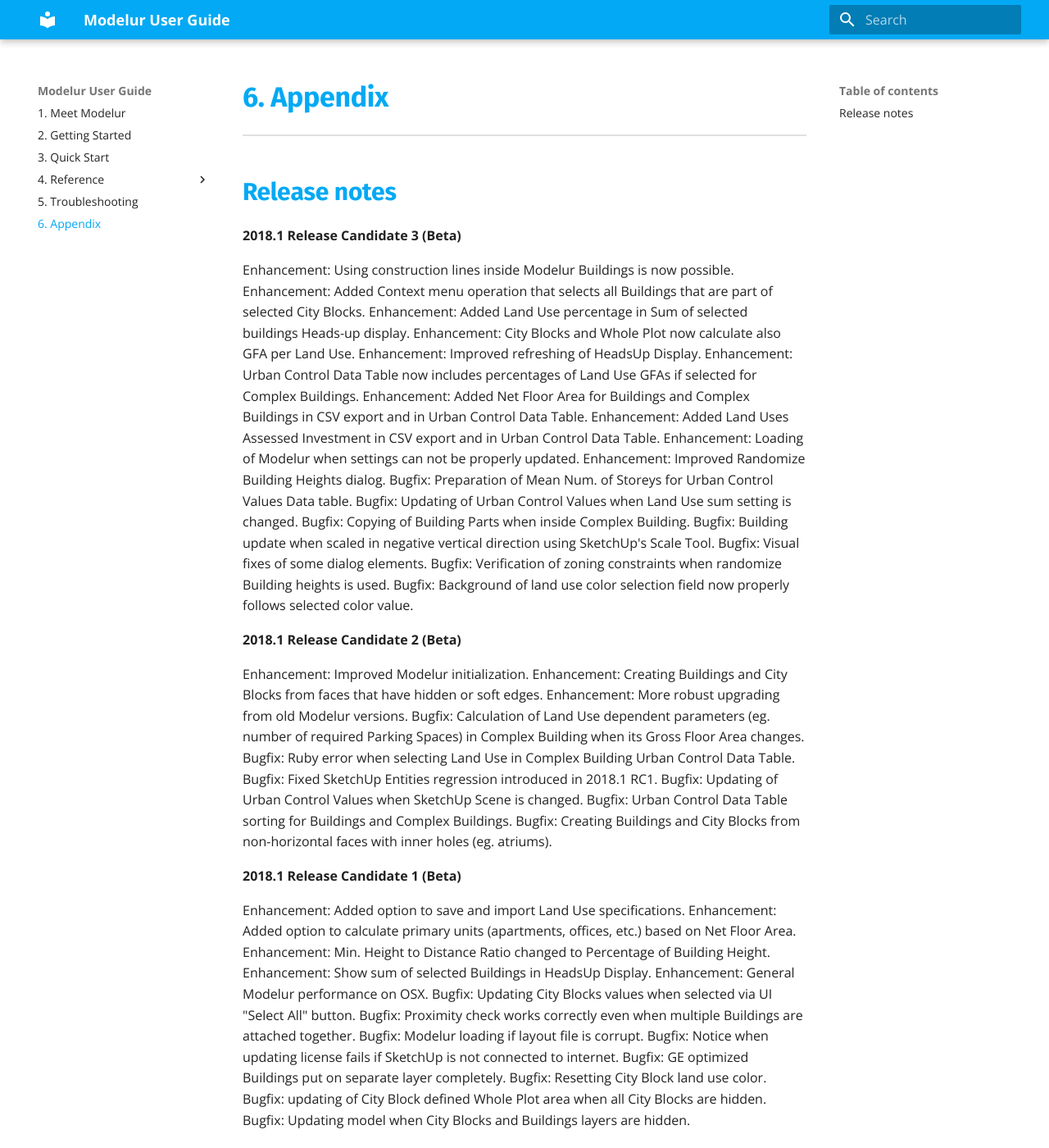
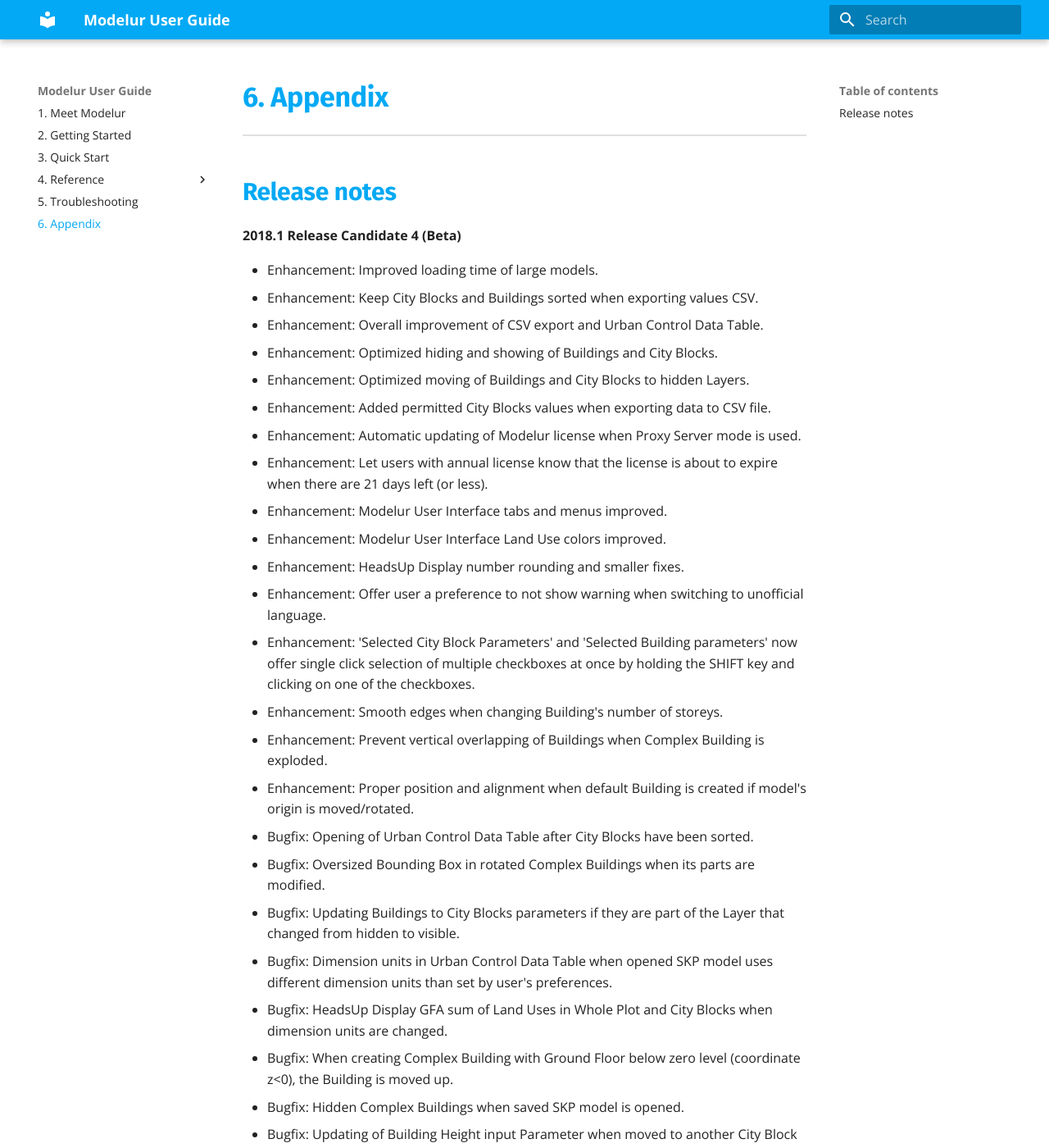
Before and after one commit to Modelur/docs, an MkDocs documentation site: the page built from docs/appendix.md, in a window 1280 px wide and 1400 px high. Shown: the whole window at 82% size. Built offline with MkDocs 1.6.1 and Material for MkDocs 9.7.7, drawn with Linux system fonts in a browser that asks for light colours; old or Windows-style settings are respelled for this version of MkDocs; some of the changed text lies outside the part shown.

Commit message:
Updated list of changes.

```diff
--- a/docs/appendix.md
+++ b/docs/appendix.md
@@ -1,107 +1,137 @@
 Release notes
 -------------
 
+**2018.1 Release Candidate 4 (Beta)**
+
+ - Enhancement: Improved loading time of large models.
+ - Enhancement: Keep City Blocks and Buildings sorted when exporting values CSV.
+ - Enhancement: Overall improvement of CSV export and Urban Control Data Table.
+ - Enhancement: Optimized hiding and showing of Buildings and City Blocks.
+ - Enhancement: Optimized moving of Buildings and City Blocks to hidden Layers.
+ - Enhancement: Added permitted City Blocks values when exporting data to CSV file.
+ - Enhancement: Automatic updating of Modelur license when Proxy Server mode is used.
+ - Enhancement: Let users with annual license know that the license is about to expire when there are 21 days left (or less).
+ - Enhancement: Modelur User Interface tabs and menus improved.
+ - Enhancement: Modelur User Interface Land Use colors improved.
+ - Enhancement: HeadsUp Display number rounding and smaller fixes.
+ - Enhancement: Offer user a preference to not show warning when switching to unofficial language.
+ - Enhancement: 'Selected City Block Parameters' and 'Selected Building parameters' now offer single click selection of multiple checkboxes at once by holding the SHIFT key and clicking on one of the checkboxes.
+ - Enhancement: Smooth edges when changing Building's number of storeys.
+ - Enhancement: Prevent vertical overlapping of Buildings when Complex Building is exploded.
+ - Enhancement: Proper position and alignment when default Building is created if model's origin is moved/rotated.
+ - Bugfix: Opening of Urban Control Data Table after City Blocks have been sorted.
+ - Bugfix: Oversized Bounding Box in rotated Complex Buildings when its parts are modified.
+ - Bugfix: Updating Buildings to City Blocks parameters if they are part of the Layer that changed from hidden to visible.
+ - Bugfix: Dimension units in Urban Control Data Table when opened SKP model uses different dimension units than set by user's preferences.
+ - Bugfix: HeadsUp Display GFA sum of Land Uses in Whole Plot and City Blocks when dimension units are changed.
+ - Bugfix: When creating Complex Building with Ground Floor below zero level (coordinate z<0), the Building is moved up.
+ - Bugfix: Hidden Complex Buildings when saved SKP model is opened.
+ - Bugfix: Updating of Building Height input Parameter when moved to another City Block (if it has non-default Storey Heights).
+ - Bugfix: Changing of Whole Plot or City Block default Building number of storeys when Buildings with default Number of Storeys are hidden.
+ - Bugfix: Prevented entering into Simple Building's built-up area Group which bugsplat SketchUp.
+ - Bugfix: SHIFT + mouse scrolling properly changes values on all fields.
+
 **2018.1 Release Candidate 3 (Beta)**
 
-Enhancement: Using construction lines inside Modelur Buildings is now possible.
-Enhancement: Added Context menu operation that selects all Buildings that are part of selected City Blocks.
-Enhancement: Added Land Use percentage in Sum of selected buildings Heads-up display.
-Enhancement: City Blocks and Whole Plot now calculate also GFA per Land Use.
-Enhancement: Improved refreshing of HeadsUp Display.
-Enhancement: Urban Control Data Table now includes percentages of Land Use GFAs if selected for Complex Buildings.
-Enhancement: Added Net Floor Area for Buildings and Complex Buildings in CSV export and in Urban Control Data Table.
-Enhancement: Added Land Uses Assessed Investment in CSV export and in Urban Control Data Table.
-Enhancement: Loading of Modelur when settings can not be properly updated.
-Enhancement: Improved Randomize Building Heights dialog.
-Bugfix: Preparation of Mean Num. of Storeys for Urban Control Values Data table.
-Bugfix: Updating of Urban Control Values when Land Use sum setting is changed.
-Bugfix: Copying of Building Parts when inside Complex Building.
-Bugfix: Building update when scaled in negative vertical direction using SketchUp's Scale Tool.
-Bugfix: Visual fixes of some dialog elements.
-Bugfix: Verification of zoning constraints when randomize Building heights is used.
-Bugfix: Background of land use color selection field now properly follows selected color value.
+ - Enhancement: Using construction lines inside Modelur Buildings is now possible.
+ - Enhancement: Added Context menu operation that selects all Buildings that are part of selected City Blocks.
+ - Enhancement: Added Land Use percentage in Sum of selected buildings Heads-up display.
+ - Enhancement: City Blocks and Whole Plot now calculate also GFA per Land Use.
+ - Enhancement: Improved refreshing of HeadsUp Display.
+ - Enhancement: Urban Control Data Table now includes percentages of Land Use GFAs if selected for Complex Buildings.
+ - Enhancement: Added Net Floor Area for Buildings and Complex Buildings in CSV export and in Urban Control Data Table.
+ - Enhancement: Added Land Uses Assessed Investment in CSV export and in Urban Control Data Table.
+ - Enhancement: Loading of Modelur when settings can not be properly updated.
+ - Enhancement: Improved Randomize Building Heights dialog.
+ - Bugfix: Preparation of Mean Num. of Storeys for Urban Control Values Data table.
+ - Bugfix: Updating of Urban Control Values when Land Use sum setting is changed.
+ - Bugfix: Copying of Building Parts when inside Complex Building.
+ - Bugfix: Building update when scaled in negative vertical direction using SketchUp's Scale Tool.
+ - Bugfix: Visual fixes of some dialog elements.
+ - Bugfix: Verification of zoning constraints when randomize Building heights is used.
+ - Bugfix: Background of land use color selection field now properly follows selected color value.
 
 **2018.1 Release Candidate 2 (Beta)**
 
-Enhancement: Improved Modelur initialization.
-Enhancement: Creating Buildings and City Blocks from faces that have hidden or soft edges.
-Enhancement: More robust upgrading from old Modelur versions.
-Bugfix: Calculation of Land Use dependent parameters (eg. number of required Parking Spaces) in Complex Building when its Gross Floor Area changes.
-Bugfix: Ruby error when selecting Land Use in Complex Building Urban Control Data Table.
-Bugfix: Fixed SketchUp Entities regression introduced in 2018.1 RC1.
-Bugfix: Updating of Urban Control Values when SketchUp Scene is changed.
-Bugfix: Urban Control Data Table sorting for Buildings and Complex Buildings.
-Bugfix: Creating Buildings and City Blocks from non-horizontal faces with inner holes (eg. atriums).
+ - Enhancement: Improved Modelur initialization.
+ - Enhancement: Creating Buildings and City Blocks from faces that have hidden or soft edges.
+ - Enhancement: More robust upgrading from old Modelur versions.
+ - Bugfix: Calculation of Land Use dependent parameters (eg. number of required Parking Spaces) in Complex Building when its Gross Floor Area changes.
+ - Bugfix: Ruby error when selecting Land Use in Complex Building Urban Control Data Table.
+ - Bugfix: Fixed SketchUp Entities regression introduced in 2018.1 RC1.
+ - Bugfix: Updating of Urban Control Values when SketchUp Scene is changed.
+ - Bugfix: Urban Control Data Table sorting for Buildings and Complex Buildings.
+ - Bugfix: Creating Buildings and City Blocks from non-horizontal faces with inner holes (eg. atriums).
 
 **2018.1 Release Candidate 1 (Beta)**
 
-Enhancement: Added option to save and import Land Use specifications.
-Enhancement: Added option to calculate primary units (apartments, offices, etc.) based on Net Floor Area.
-Enhancement: Min. Height to Distance Ratio changed to Percentage of Building Height.
-Enhancement: Show sum of selected Buildings in HeadsUp Display.
-Enhancement: General Modelur performance on OSX.
-Bugfix: Updating City Blocks values when selected via UI "Select All" button.
-Bugfix: Proximity check works correctly even when multiple Buildings are attached together.
-Bugfix: Modelur loading if layout file is corrupt.
-Bugfix: Notice when updating license fails if SketchUp is not connected to internet.
-Bugfix: GE optimized Buildings put on separate layer completely.
-Bugfix: Resetting City Block land use color.
-Bugfix: updating of City Block defined Whole Plot area when all City Blocks are hidden.
-Bugfix: Updating model when City Blocks and Buildings layers are hidden.
+ - Enhancement: Added option to save and import Land Use specifications.
+ - Enhancement: Added option to calculate primary units (apartments, offices, etc.) based on Net Floor Area.
+ - Enhancement: Min. Height to Distance Ratio changed to Percentage of Building Height.
+ - Enhancement: Show sum of selected Buildings in HeadsUp Display.
+ - Enhancement: General Modelur performance on OSX.
+ - Bugfix: Updating City Blocks values when selected via UI "Select All" button.
+ - Bugfix: Proximity check works correctly even when multiple Buildings are attached together.
+ - Bugfix: Modelur loading if layout file is corrupt.
+ - Bugfix: Notice when updating license fails if SketchUp is not connected to internet.
+ - Bugfix: GE optimized Buildings put on separate layer completely.
+ - Bugfix: Resetting City Block land use color.
+ - Bugfix: updating of City Block defined Whole Plot area when all City Blocks are hidden.
+ - Bugfix: Updating model when City Blocks and Buildings layers are hidden.
 
 
 **0.6.1 R02 (Beta)**
 
-Enhancement: Improved Floating licensing.
-Bugfix: Improved decimals output in HeadsUp Display and Urban Control Data table.
-Bugfix: Copying of Buildings and City Blocks with non-default Land Use from one model to another.
-Bugfix: Export of Urban Design Control Values when Complex Buildings are not selected for export.
-Bugfix: Opening model with many Land Uses when using Trial license.
+ - Enhancement: Improved Floating licensing.
+ - Bugfix: Improved decimals output in HeadsUp Display and Urban Control Data table.
+ - Bugfix: Copying of Buildings and City Blocks with non-default Land Use from one model to another.
+ - Bugfix: Export of Urban Design Control Values when Complex Buildings are not selected for export.
+ - Bugfix: Opening model with many Land Uses when using Trial license.
 
 **0.6.1 R01 (Beta)**
 
-Enhancement: Improved initialization of Modelur.
-Enhancement: Internal FileUtils library switched to Ruby's Core Lib.
-Enhancement: Added free Modelur Viewer mode.
-Enhancement: Improved handling of City Blocks Layers.
-Bugfix: Automatic license update if it has expired.
-Bugfix: Manual license update if license has already expired.
-Bugfix: Warnings when too high Buildings are hidden or not yet built.
+ - Enhancement: Improved initialization of Modelur.
+ - Enhancement: Internal FileUtils library switched to Ruby's Core Lib.
+ - Enhancement: Added free Modelur Viewer mode.
+ - Enhancement: Improved handling of City Blocks Layers.
+ - Bugfix: Automatic license update if it has expired.
+ - Bugfix: Manual license update if license has already expired.
+ - Bugfix: Warnings when too high Buildings are hidden or not yet built.
 
 **0.6.0 Technical Preview 2 (Beta)**
 
-Enhancement: Added Danish translation. Thank you Uffe Gross Nielsen!
-Bugfix: Fixed City Block material selection (by Land Use or user defined).
-Bugfix: Loading of Land Use data when it doesn't exist in UI yet.
-Bugfix: Updating of Whole Plot area size when new City Blocks are added and no Buildings are present in the model.
-Bugfix: Saving of JSON files which contain strings with commas.
-Bugfix: Fixed City Block error when assessed investment is not set for selected Land Use.
+ - Enhancement: Added Danish translation. Thank you Uffe Gross Nielsen!
+ - Bugfix: Fixed City Block material selection (by Land Use or user defined).
+ - Bugfix: Loading of Land Use data when it doesn't exist in UI yet.
+ - Bugfix: Updating of Whole Plot area size when new City Blocks are added and no Buildings are present in the model.
+ - Bugfix: Saving of JSON files which contain strings with commas.
+ - Bugfix: Fixed City Block error when assessed investment is not set for selected Land Use.
 
 **0.6.0 Technical Preview 1 (Beta)**
 
-- Major Enhancement: Added City Blocks, which allow you to define default Zoning Parameters and calculate Urban Control Values on City Block level. Learn more at https://modelur.github.io/docs/reference/city_block/
+- Major  - Enhancement: Added City Blocks, which allow you to define default Zoning Parameters and calculate Urban Control Values on City Block level. Learn more at https://modelur.github.io/docs/reference/city_block/
 - Deprecated: Parametric Maps have been removed, use City Blocks instead. In case you have some models with Parametric Maps, you can still turn them on by executing the following code in SketchUp's Ruby Console: "Modelur::enable_parametric_maps". Once executed, you will be asked to restart SketchUp. To disable Parametric Maps, execute "Modelur::disable_parametric_maps" in Ruby Console.
-Enhancement: Added Modelur Context Menu.
-Enhancement: Heads-up Display of urban control values now shows name of selected Entity (Building and City Block).
-Enhancement: Descriptions of Modelur commands in SketchUp UI.
-Enhancement: Overloading of Parameters when multiple objects are selected.
-Enhancement: Hidden Buildings are not shown in Urban Control Data table and not exported to CSV.
-Enhancement: Improved editing of Complex Buildings and their Building parts when selected via Urban Control Data Table.
-Bugfix: Proper conversion of ComplexBuildings heights to number of storeys when base part has non-default first storey height.
-Bugfix: Exit VCB copying of Buildings when Modelur Parameter is changed.
-Bugfix: Building names can now start with number.
-Bugfix: Changing of dimension units when default Land Uses were erased.
-Bugfix: Updating of Complex Building values when Land Use requirements change.
-Bugfix: Marking of Terraces and Loggias when editing the Building manually.
-Bugfix: Creating Complex Building from scratch when default number of storeys is different than defined by default Complex Building itself
+ - Enhancement: Added Modelur Context Menu.
+ - Enhancement: Heads-up Display of urban control values now shows name of selected Entity (Building and City Block).
+ - Enhancement: Descriptions of Modelur commands in SketchUp UI.
+ - Enhancement: Overloading of Parameters when multiple objects are selected.
+ - Enhancement: Hidden Buildings are not shown in Urban Control Data table and not exported to CSV.
+ - Enhancement: Improved editing of Complex Buildings and their Building parts when selected via Urban Control Data Table.
+ - Bugfix: Proper conversion of ComplexBuildings heights to number of storeys when base part has non-default first storey height.
+ - Bugfix: Exit VCB copying of Buildings when Modelur Parameter is changed.
+ - Bugfix: Building names can now start with number.
+ - Bugfix: Changing of dimension units when default Land Uses were erased.
+ - Bugfix: Updating of Complex Building values when Land Use requirements change.
+ - Bugfix: Marking of Terraces and Loggias when editing the Building manually.
+ - Bugfix: Creating Complex Building from scratch when default number of storeys is different than defined by default Complex Building itself
 
 **0.5.9 R5 (Beta)**
 
-Bugfix: Opening of Modelur UI when license expires.
+ - Bugfix: Opening of Modelur UI when license expires.
 
 **0.5.9 R4 (Beta)**
 
-Enhancement: Added support for validating Modelur behind proxy using NTLM authentication protocol.
+ - Enhancement: Added support for validating Modelur behind proxy using NTLM authentication protocol.
 
 **0.5.9 R3 (Beta)**
 
```
